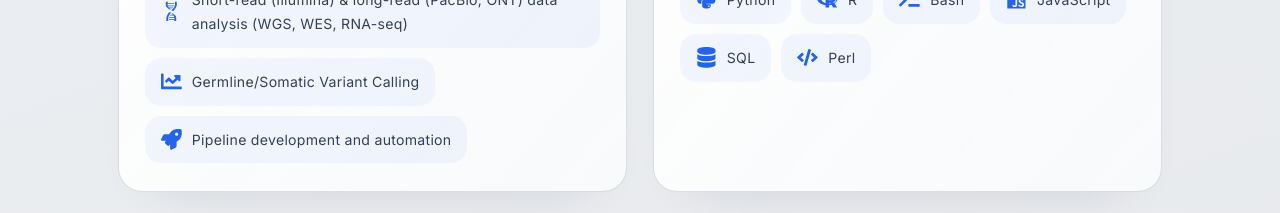
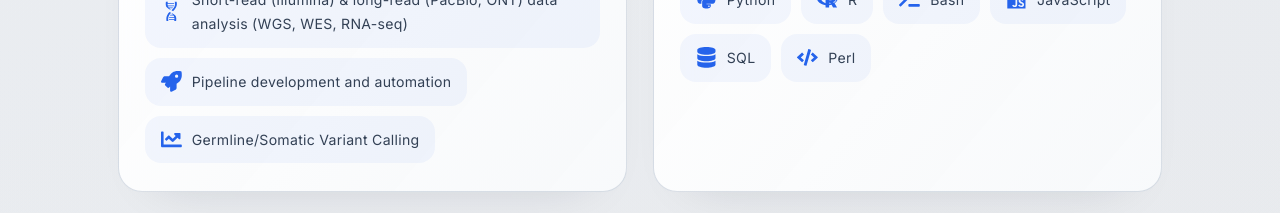
Before and after one commit to maurya-anand/maurya-anand.github.io, a React (Vite) app: page / in a window 1280 px wide. Shown: the part 6459-6672 px from the top of the page. Built offline with nearby package versions, Linux system fonts and the light colour scheme.

Commit message:
rephrased the bioinformatics skills

```diff
--- a/src/components/Skills.jsx
+++ b/src/components/Skills.jsx
@@ -41,8 +41,8 @@ const skillsData = [
     category: "Bioinformatics",
     skills: [
       "Short-read (Illumina) & long-read (PacBio, ONT) data analysis (WGS, WES, RNA-seq)",
+      "Pipeline development and automation",
       "Germline/Somatic Variant Calling",
-      "Pipeline development and automation",
     ],
     icon: <GiAtom />,
   },
```
